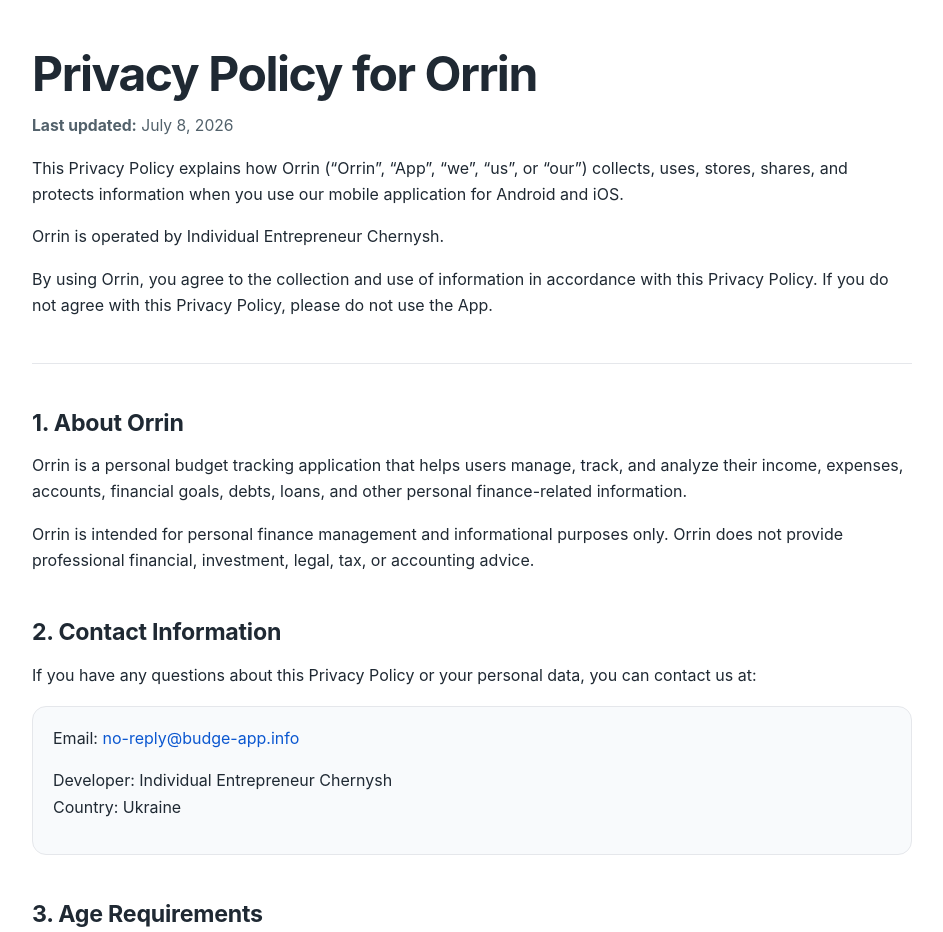
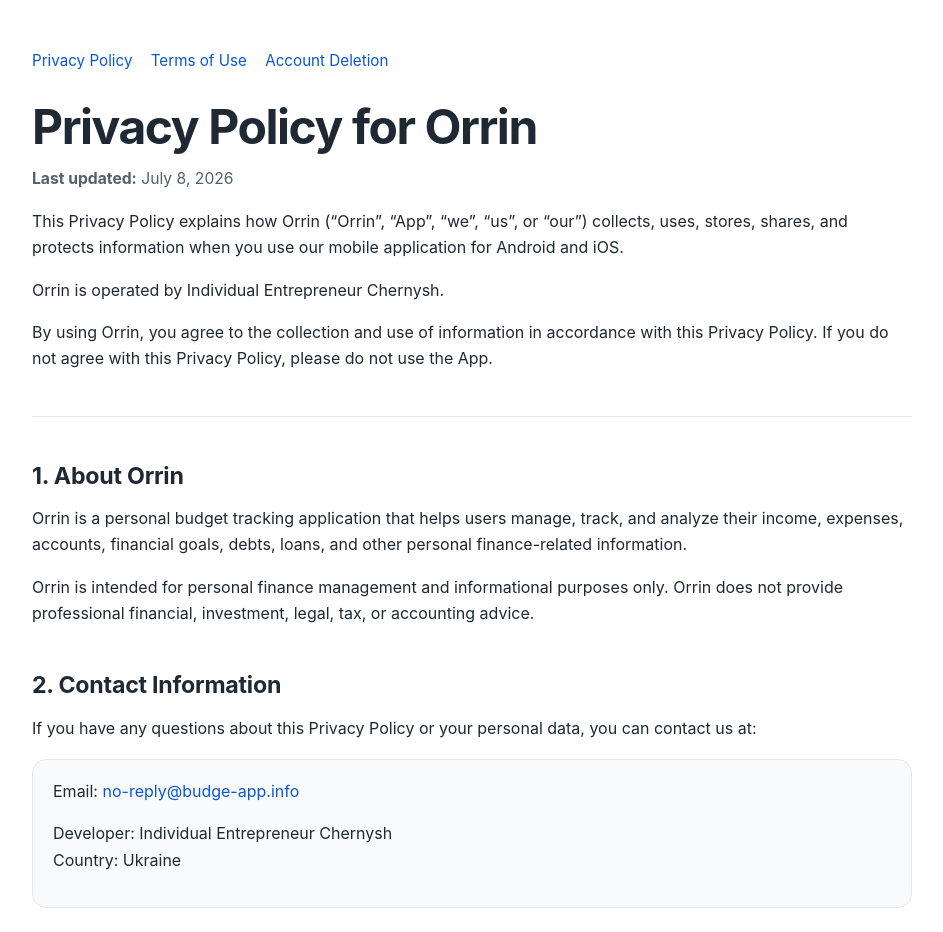
Before and after one commit to galaxypugmaster-lab/orrin, a plain HTML site: page index.html in a window 1280 px wide. Shown: the top 932 px of the page, without its empty margins (168-1111 px from the left). Drawn offline with Linux system fonts and the light colour scheme.

Commit message:
Update index.html

```diff
--- a/index.html
+++ b/index.html
@@ -37,6 +37,9 @@
       margin: 0 auto;
       padding: 48px 20px 72px;
     }
+
+    nav { margin: 0 0 28px; font-size: 0.95rem; color: var(--muted); }
+    nav a { margin-right: 14px; }
 
     header {
       padding-bottom: 28px;
@@ -119,6 +122,11 @@
 </head>
 <body>
   <main>
+    <nav>
+      <a href="privacy-policy.html">Privacy Policy</a>
+      <a href="terms-of-use.html">Terms of Use</a>
+      <a href="account-deletion.html">Account Deletion</a>
+    </nav>
     <header>
       <h1>Privacy Policy for Orrin</h1>
       <p class="meta"><strong>Last updated:</strong> July 8, 2026</p>
@@ -314,7 +322,7 @@
       <h2>10. Account Deletion and Data Deletion</h2>
       <p>You can delete your account in the App where this feature is available.</p>
       <p>You may also request account and data deletion using our Account Deletion Policy resource:</p>
-      <p><a href="https://drive.google.com/file/d/1talnyXSA9WJQJiCYdZjFuvpbfJ2UrrcG/view?usp=sharing" rel="noopener noreferrer">Account Deletion Policy resource</a></p>
+      <p><a href="<a href="account-deletion.html">Account Deletion Policy</a>" rel="noopener noreferrer">Account Deletion Policy resource</a></p>
       <p>After account deletion, we will delete your account and associated user data, subject to backup retention of up to 30 days and any legally required or permitted retention.</p>
       <p>If you have an active subscription, deleting your Orrin account does not automatically cancel your subscription through Apple App Store or Google Play. You must cancel your subscription through the relevant platform’s subscription settings.</p>
     </section>
```
